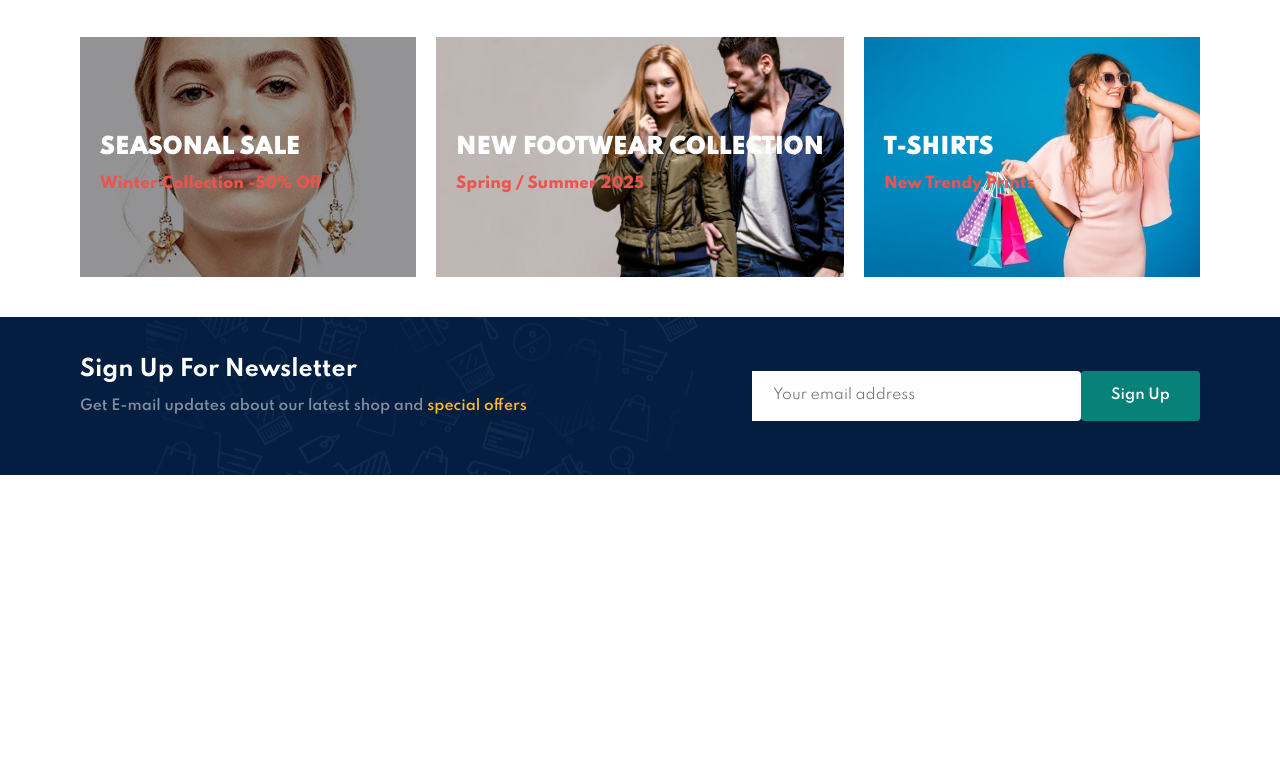
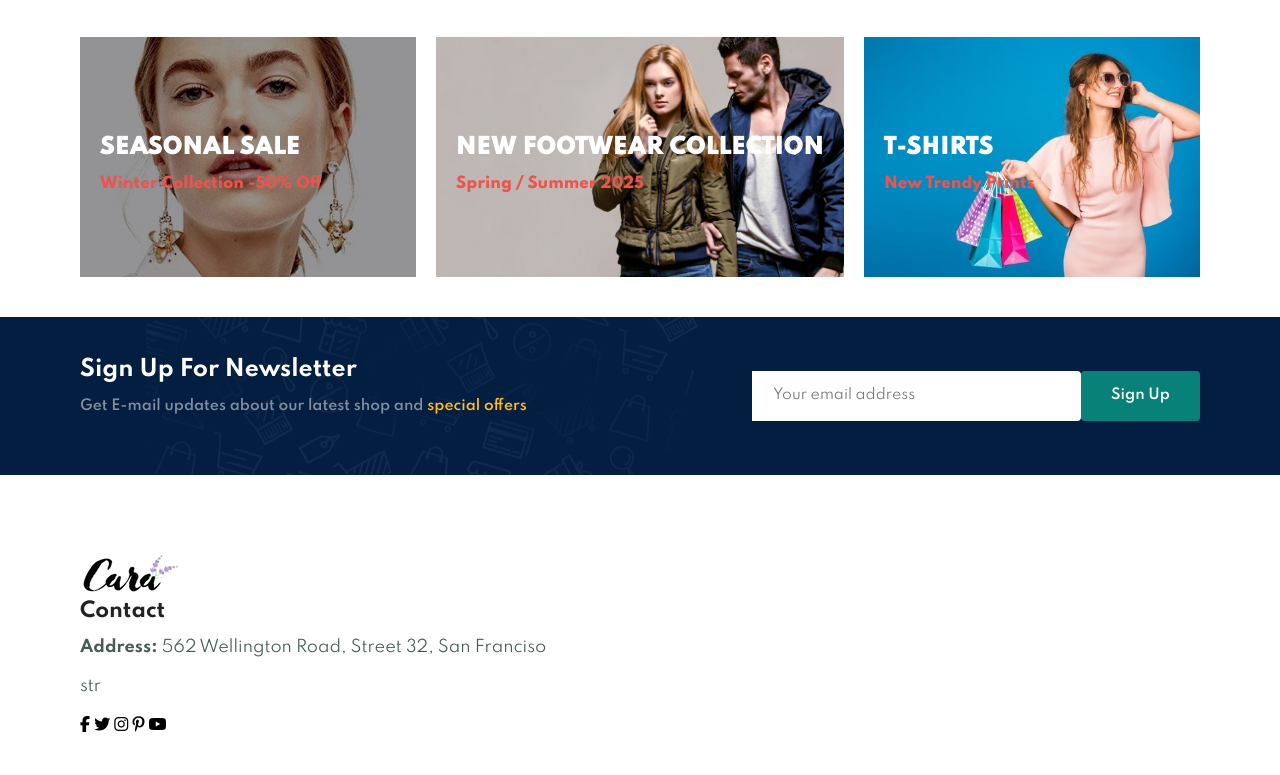
Before and after one commit to Catrina-W/Ecommerce, a plain HTML site: page index.html in a window 1280 px wide. Shown: the part 4353-5128 px from the top of the page. Before the commit the page ends 4868 px from the top, so only its background shows below. Drawn offline with Linux system fonts and the light colour scheme.

Commit message:
Updated index.html

```diff
--- a/index.html
+++ b/index.html
@@ -379,6 +379,22 @@
         </div>
     </section>
 
+    <footer class="section-p1">
+        <div class="col">
+            <img src="img/logo.png" alt="">
+            <h4>Contact</h4>
+            <p><strong>Address: </strong> 562 Wellington Road, Street 32, San Franciso</p>
+            <p>str</p>
+            <div class="icon">
+                <i class="fab fa-facebook-f"></i>
+                <i class="fab fa-twitter"></i>
+                <i class="fab fa-instagram"></i>
+                <i class="fab fa-pinterest-p"></i>
+                <i class="fab fa-youtube"></i>
+            </div>
+        </div>
+    </footer>
+
     <script src="script.js"></script>
 </body>
 </html>
```
